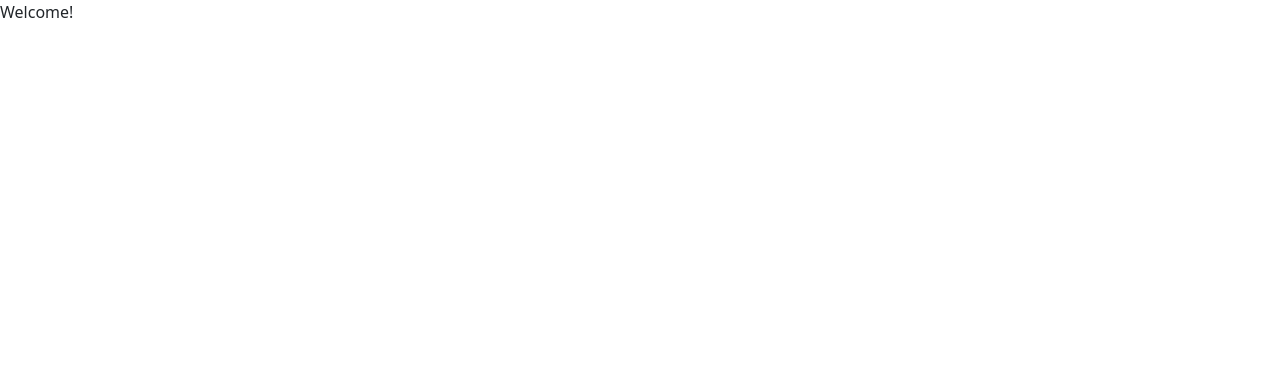
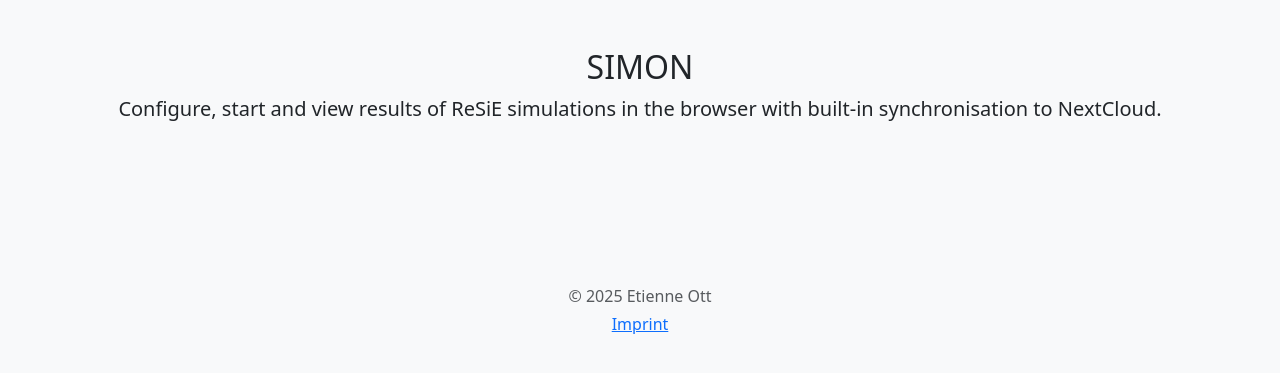
Before and after one commit to QuaSi-Software/simon, a Flask app: page / in a window 1280 px wide. Before the commit the part shown is almost empty. Shown: the top 373 px of the page. Run offline with Flask 3, Linux system fonts and the light colour scheme.

Commit message:
Implement basic Bootstrap style template.

```diff
--- a/webapp/simon_webapp/static/style.css
+++ b/webapp/simon_webapp/static/style.css
@@ -0,0 +1,3 @@
+.w-25 {
+    width: 25%;
+}
--- a/webapp/simon_webapp/templates/index.html
+++ b/webapp/simon_webapp/templates/index.html
@@ -9,10 +9,24 @@
     <link href="https://cdn.jsdelivr.net/npm/bootstrap@5.3.3/dist/css/bootstrap.min.css" rel="stylesheet" integrity="sha384-QWTKZyjpPEjISv5WaRU9OFeRpok6YctnYmDr5pNlyT2bRjXh0JMhjY6hW+ALEwIH" crossorigin="anonymous">
     <link rel="stylesheet" type="text/css" href="static/style.css"/>
   </head>
-  <body>
-    <p>
-      Welcome!
-    </p>
+
+  <body class="bg-light">
+    <div class="container">
+      <div class="py-5 text-center">
+        <h2>SIMON</h2>
+        <p class="lead">
+          Configure, start and view results of ReSiE simulations in the browser with built-in synchronisation to NextCloud.
+        </p>
+      </div>
+
+      <footer class="my-5 pt-5 text-muted text-center text-small">
+        <p class="mb-1">&copy; 2025 Etienne Ott</p>
+        <ul class="list-inline">
+          <li class="list-inline-item"><a href="/imprint">Imprint</a></li>
+        </ul>
+      </footer>
+    </div>
+
     <script src="https://cdn.jsdelivr.net/npm/bootstrap@5.3.3/dist/js/bootstrap.bundle.min.js" integrity="sha384-YvpcrYf0tY3lHB60NNkmXc5s9fDVZLESaAA55NDzOxhy9GkcIdslK1eN7N6jIeHz" crossorigin="anonymous"></script>
     <script src="static/main.js"></script>
   </body>
```
